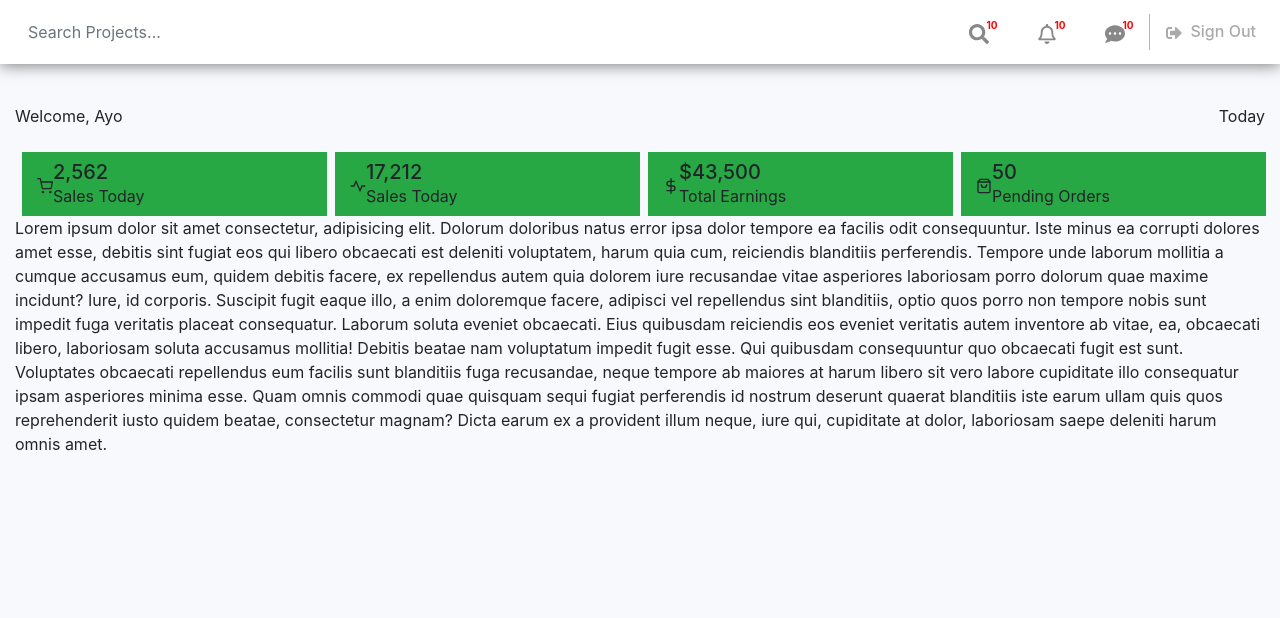
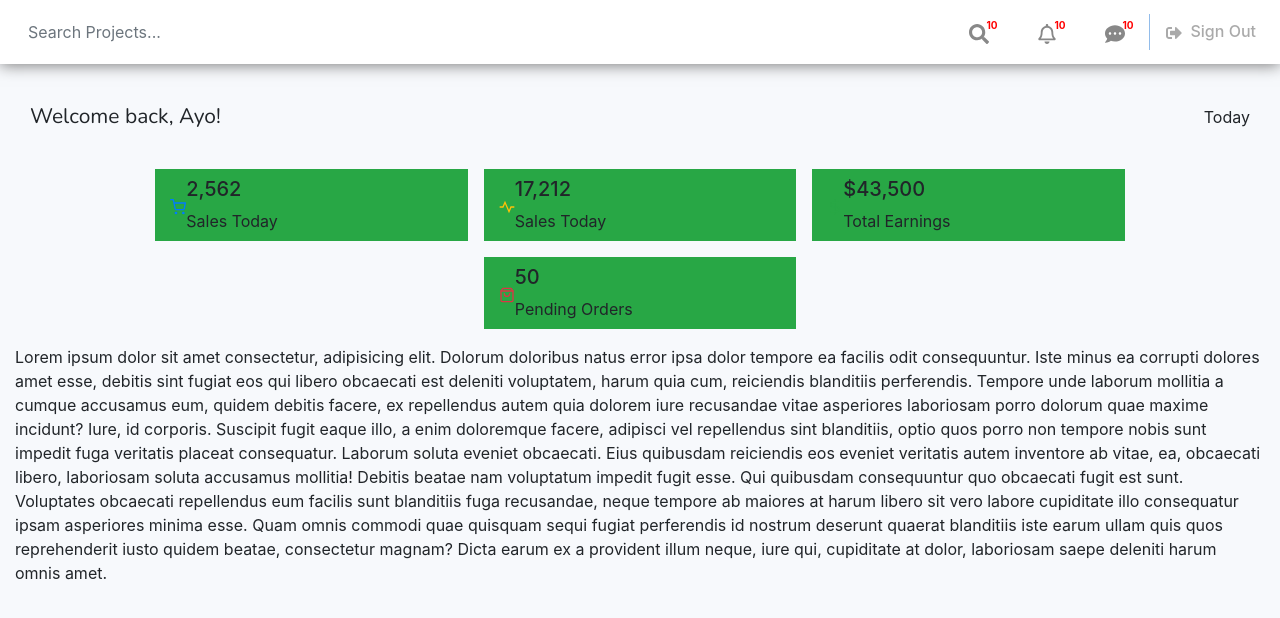
Before and after one commit to AyoTheInspired/admin-dashboard, a React (Create React App) app in the folder admin-app/: page / in a window 1280 px wide. Shown: the top 618 px of the page. Built offline with nearby package versions, Linux system fonts and the light colour scheme.

Commit message:
Styled text on header section

```diff
--- a/admin-app/src/appData.js
+++ b/admin-app/src/appData.js
@@ -175,21 +175,25 @@ export const sidebarBottomInfo = [
 export const overviewInfo = [
 	{
 		icon: <FiShoppingCart />,
+		iconColor: "text-primary",
 		figure: "2,562",
 		text: "Sales Today",
 	},
 	{
 		icon: <RiPulseLine />,
+		iconColor: "text-warning",
 		figure: "17,212",
 		text: "Sales Today",
 	},
 	{
 		icon: <FiDollarSign />,
+		iconColor: "text-success",
 		figure: "$43,500",
 		text: "Total Earnings",
 	},
 	{
 		icon: <FiShoppingBag />,
+		iconColor: "text-danger",
 		figure: "50",
 		text: "Pending Orders",
 	},
--- a/admin-app/src/components/Content.js
+++ b/admin-app/src/components/Content.js
@@ -4,6 +4,7 @@ import styled from "styled-components";
 import AccordionTest from "../AccordionTest";
 import { overviewInfo } from "../appData";
 import Navigation from "./Navigation";
+import "./content.css";
 
 function Content() {
 	return (
@@ -13,18 +14,25 @@ function Content() {
 				<Container fluid>
 					<Row>
 						<InnerSection className="col-lg mt-3">
-							<div className="section__header d-flex justify-content-between align-items-center py-4">
-								<div className="section__header-left">Welcome, Ayo</div>
+							<div className="section__header col d-flex justify-content-between align-items-center py-4">
+								<div className="section__header-left">
+									<h4 className=" mb-0 header__left-text">
+										Welcome back, Ayo!
+									</h4>
+								</div>
 								<div className="section__header-right">Today</div>
 							</div>
-							<div className="overview__wrap col flexed">
+							<div className="overview__wrap my-2 flexed flex-wrap mx-auto">
 								{overviewInfo.map((info) => {
-									const { icon, figure, text } = info;
+									const { icon, iconColor, figure, text } = info;
 									return (
-										<div className="overview__container bg-success mx-2 py-2 mr-auto col-lg-3 flexed">
-											<span className="overview__icon "> {icon} </span>
+										<div className="overview__container bg-success mx-2 py-2 my-2 col-sm-10 col-md-5 col-lg-3 flexed">
+											<span className={`${iconColor} overview__icon`}>
+												{" "}
+												{icon}{" "}
+											</span>
 											<div className="overview__detail d-flex flex-column justify-content-between mr-auto">
-												<h5 className="overview__figure mb-0">{figure}</h5>
+												<h5 className="overview__figure mb-2">{figure}</h5>
 												<p className="overview__text mb-0">{text}</p>
 											</div>
 										</div>
--- /dev/null
+++ b/admin-app/src/components/content.css
@@ -0,0 +1,5 @@
+.header__left-text {
+	font-size: 21px;
+	font-family: "Nunito", -apple-system, BlinkMacSystemFont, "Segoe UI",
+		"Helvetica Neue", Arial, sans-serif;
+}
```
